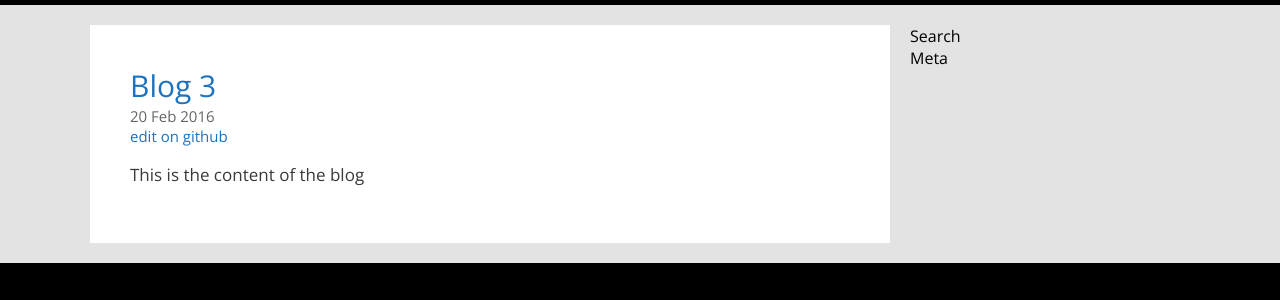
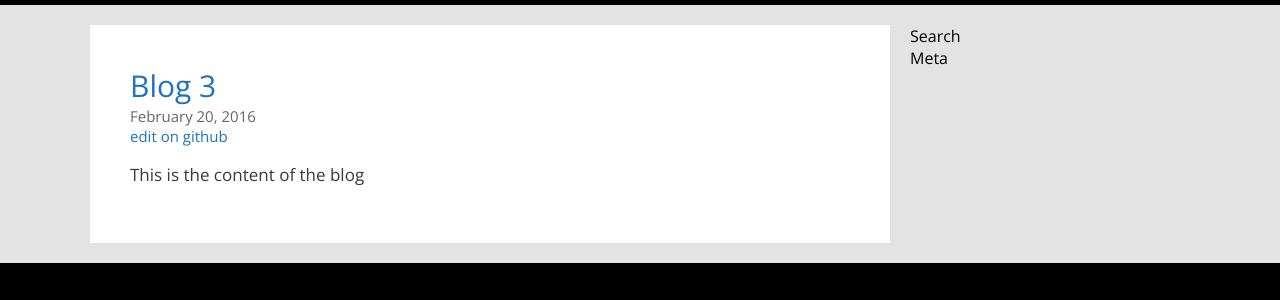
Before and after one commit to marcvaneijkdemo/marcvaneijkdemo.github.io, a Jekyll site: the page built from _posts/2016-02-20-blog3.md, in a window 1280 px wide. Shown: the part 196-496 px from the top of the page. Built offline with Jekyll 4.4.1, drawn with Linux system fonts in a browser that asks for light colours.

Commit message:
Update post.html

```diff
--- a/_layouts/post.html
+++ b/_layouts/post.html
@@ -3,7 +3,7 @@ layout: default
 ---
 <div class="contentWrapper">
   <div class="contentTitle">{{ page.title }}</div>
-  <div class="contentMeta">{{ page.date | date_to_string }}</div>
+  <div class="contentMeta">{{ page.date | date: "%B %d, %Y" }}</div>
   <div class="contentEdit">
     <a href="{{site.github.repository_url}}/blob/master/{{page.path}}" target="_blank">edit on github</a>
   </div>
```
